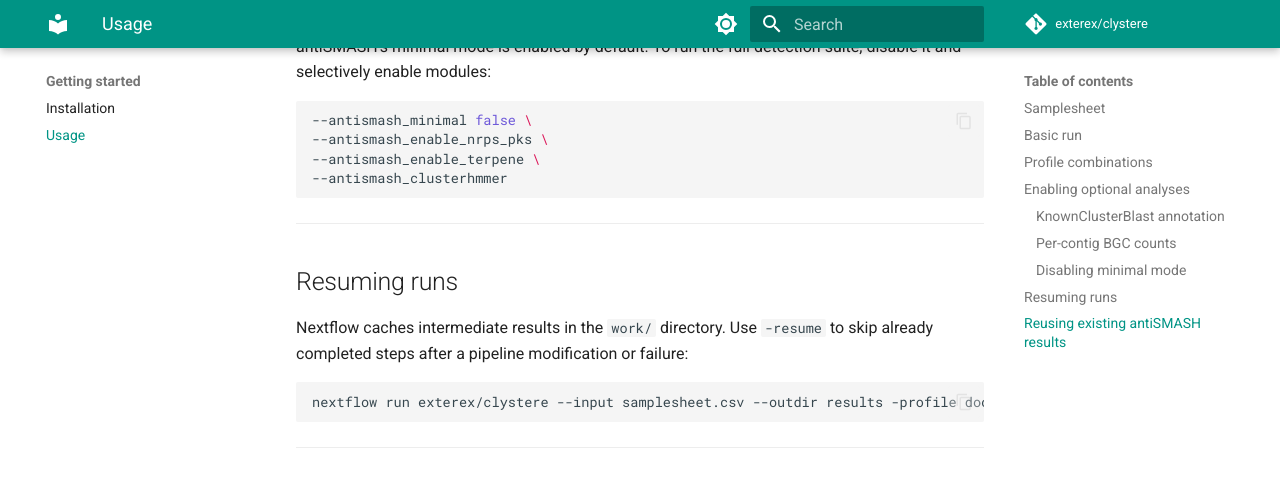
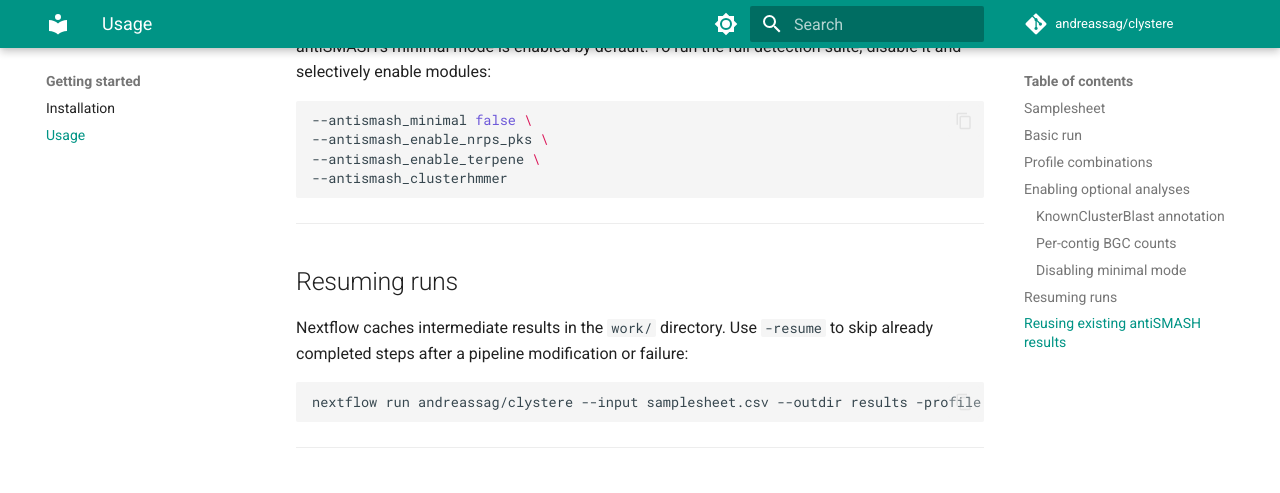
Before and after one commit to andreassag/clystere, an MkDocs documentation site: the page built from docs/usage.md, in a window 1280 px wide and 900 px high, scrolled down 2766 px. Shown: the top 493 px of the window. Built offline with MkDocs 1.6.1 and Material for MkDocs 9.7.7, drawn with Linux system fonts in a browser that asks for light colours; comment, search, counter and statistics services are not loaded; some of the changed text lies outside the part shown.

Commit message:
Migrate from exterex/exTerEX to andreassag
Automated migration: 10 replacements of exterex/exTerEX -> andreassag

````diff
--- a/docs/usage.md
+++ b/docs/usage.md
@@ -22,7 +22,7 @@ strain_C,data/strain_C.fna.gz,data/strain_C.gff3
 ## Basic run
 
 ```bash
-nextflow run exterex/clystere \
+nextflow run andreassag/clystere \
     --input samplesheet.csv \
     --outdir results \
     -profile docker
@@ -72,7 +72,7 @@ backend.
 === "BiG-SCAPE"
 
     ```bash
-    nextflow run exterex/clystere \
+    nextflow run andreassag/clystere \
         --input samplesheet.csv \
         --outdir results \
         --bigscape_run \
@@ -82,7 +82,7 @@ backend.
 === "BiG-SLiCE"
 
     ```bash
-    nextflow run exterex/clystere \
+    nextflow run andreassag/clystere \
         --input samplesheet.csv \
         --outdir results \
         --bigslice_run \
@@ -140,7 +140,7 @@ Nextflow caches intermediate results in the `work/` directory. Use `-resume` to
 pipeline modification or failure:
 
 ```bash
-nextflow run exterex/clystere --input samplesheet.csv --outdir results -profile docker -resume
+nextflow run andreassag/clystere --input samplesheet.csv --outdir results -profile docker -resume
 ```
 
 ---
--- a/mkdocs.yml
+++ b/mkdocs.yml
@@ -1,8 +1,8 @@
 site_name: clystere
 site_description: Nextflow pipeline for antiSMASH + BiG-SCAPE BGC analysis
-site_author: exTerEX
-repo_name: exterex/clystere
-repo_url: https://github.com/exterex/clystere
+site_author: andreassag
+repo_name: andreassag/clystere
+repo_url: https://github.com/andreassag/clystere
 edit_uri: edit/main/docs/
 
 theme:
--- a/modules.json
+++ b/modules.json
@@ -1,5 +1,5 @@
 {
-  "name": "exterex/clystere",
-  "homePage": "https://github.com/exterex/clystere",
+  "name": "andreassag/clystere",
+  "homePage": "https://github.com/andreassag/clystere",
   "repos": {}
 }
--- a/nextflow_schema.json
+++ b/nextflow_schema.json
@@ -1,6 +1,6 @@
 {
   "$schema": "https://json-schema.org/draft/2020-12/schema",
-  "$id": "https://raw.githubusercontent.com/exterex/clystere/main/nextflow_schema.json",
+  "$id": "https://raw.githubusercontent.com/andreassag/clystere/main/nextflow_schema.json",
   "title": "clystere pipeline parameters",
   "description": "Nextflow pipeline for antiSMASH + GECCO + deepBGC biosynthetic gene cluster analysis",
   "type": "object",
````
Also changed, not shown: README.md (+1 -1 lines), docs/contributing.md (+1 -1 lines), docs/index.md (+1 -1 lines), docs/installation.md (+2 -2 lines).
